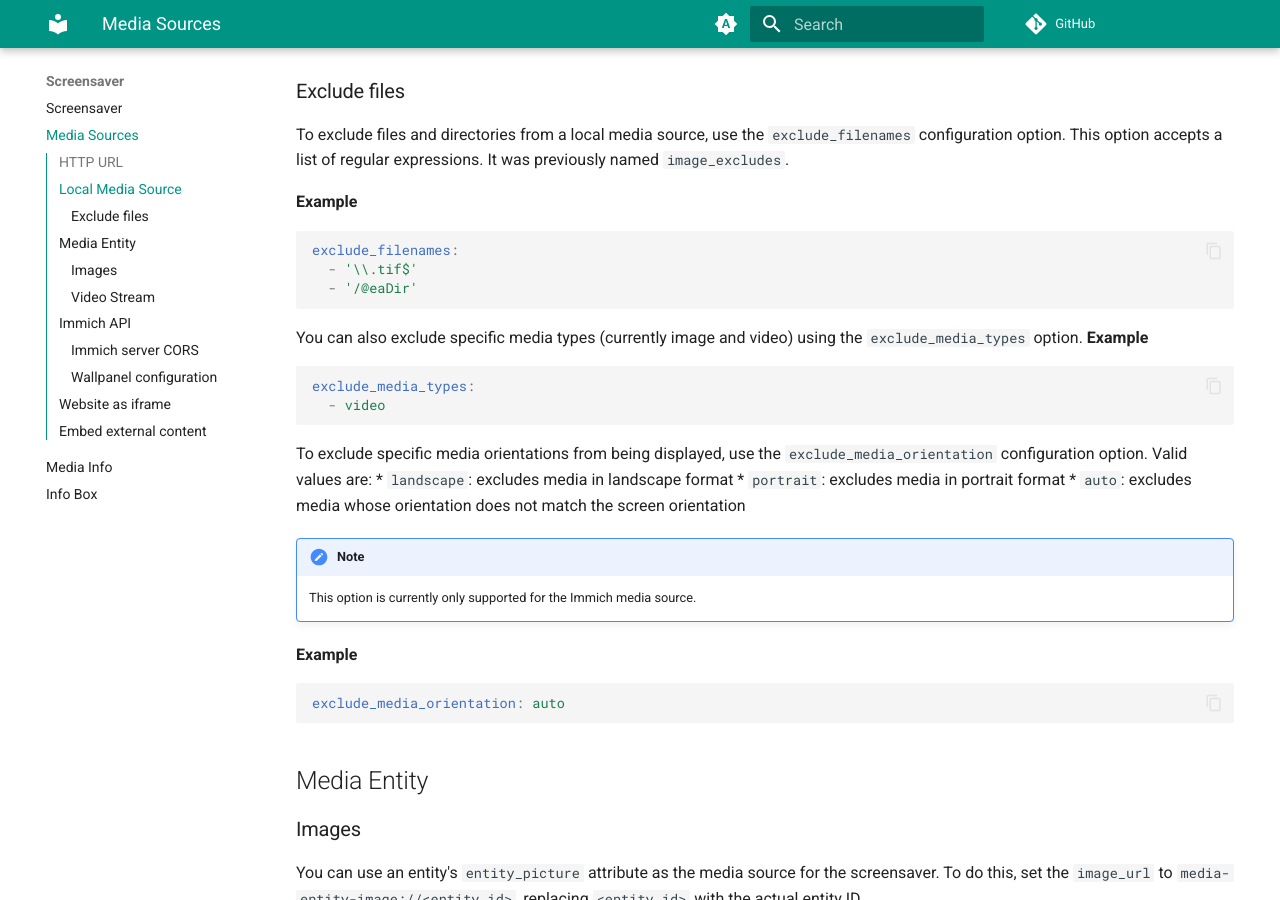
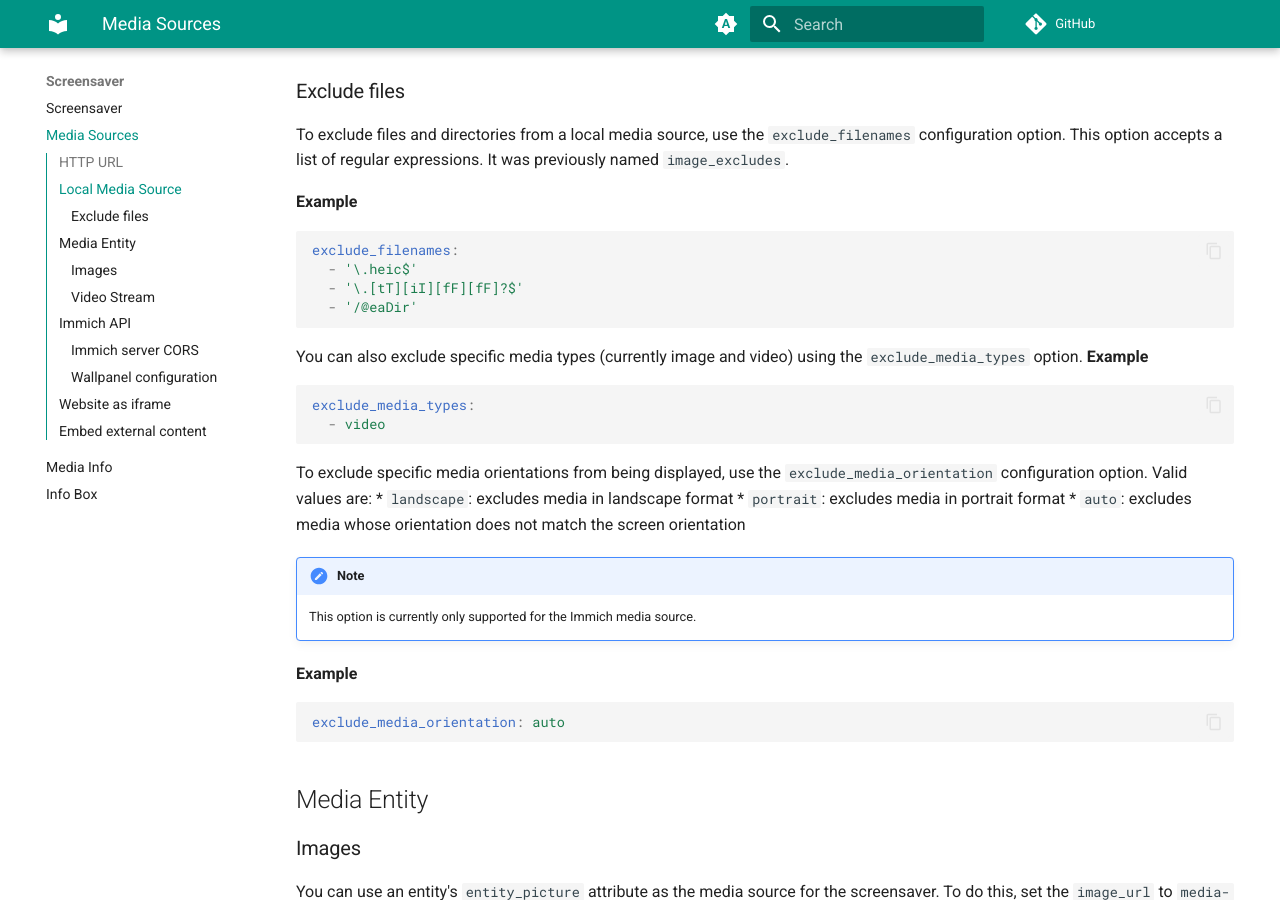
Before and after one commit to j-a-n/lovelace-wallpanel, an MkDocs documentation site: the page built from docs/media-sources.md, in a window 1280 px wide and 900 px high, scrolled down 1493 px. Built offline with MkDocs 1.6.1 and Material for MkDocs 9.7.7, drawn with Linux system fonts in a browser that asks for light colours; comment, search, counter and statistics services are not loaded.

Commit message:
Correct exclude_filenames doc

````diff
--- a/docs/media-sources.md
+++ b/docs/media-sources.md
@@ -67,7 +67,8 @@ It was previously named `image_excludes`.
 **Example**
 ```yaml
 exclude_filenames:
-  - '\\.tif$'
+  - '\.heic$'
+  - '\.[tT][iI][fF][fF]?$'
   - '/@eaDir'
 ```
 
````
